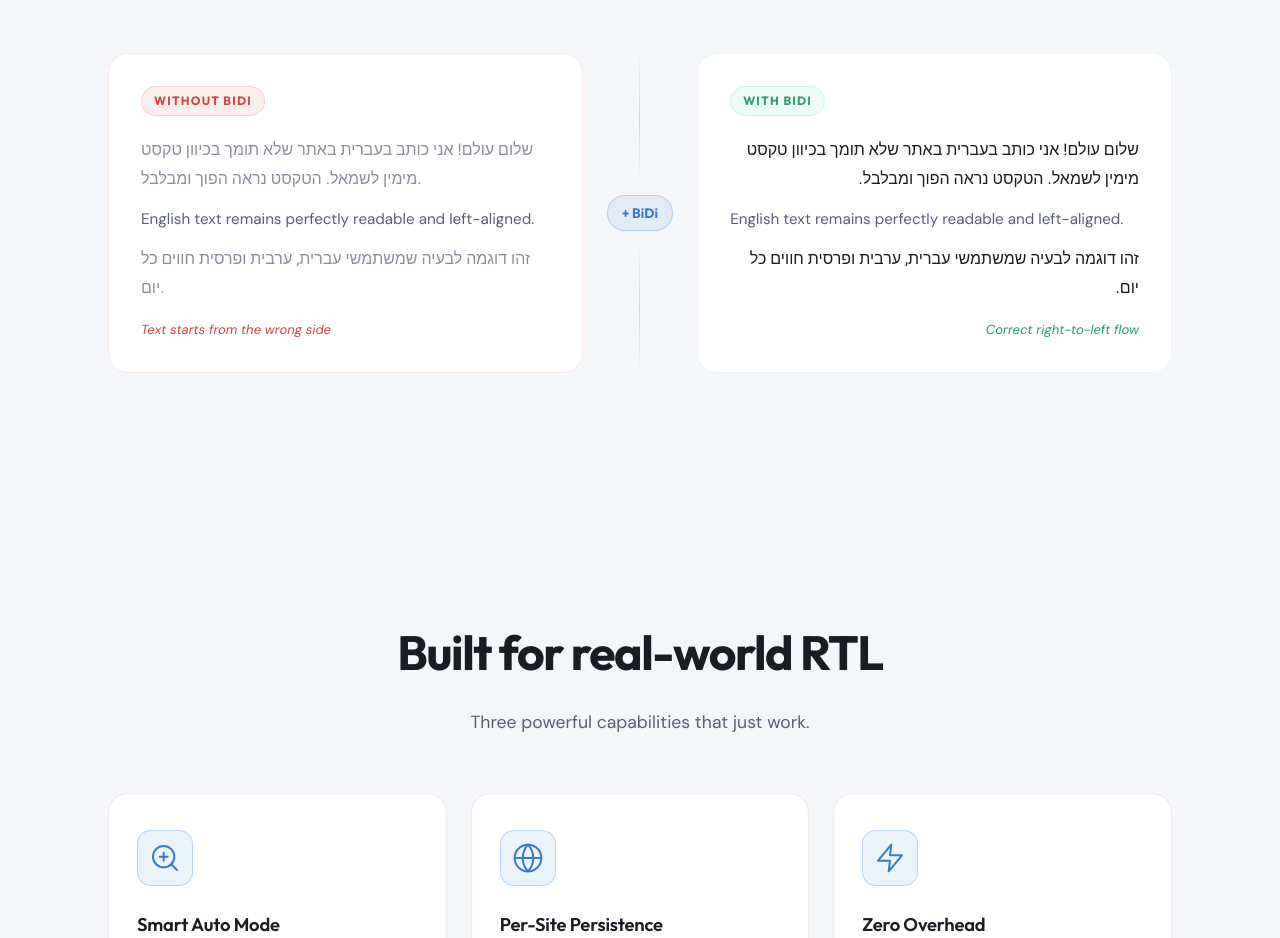
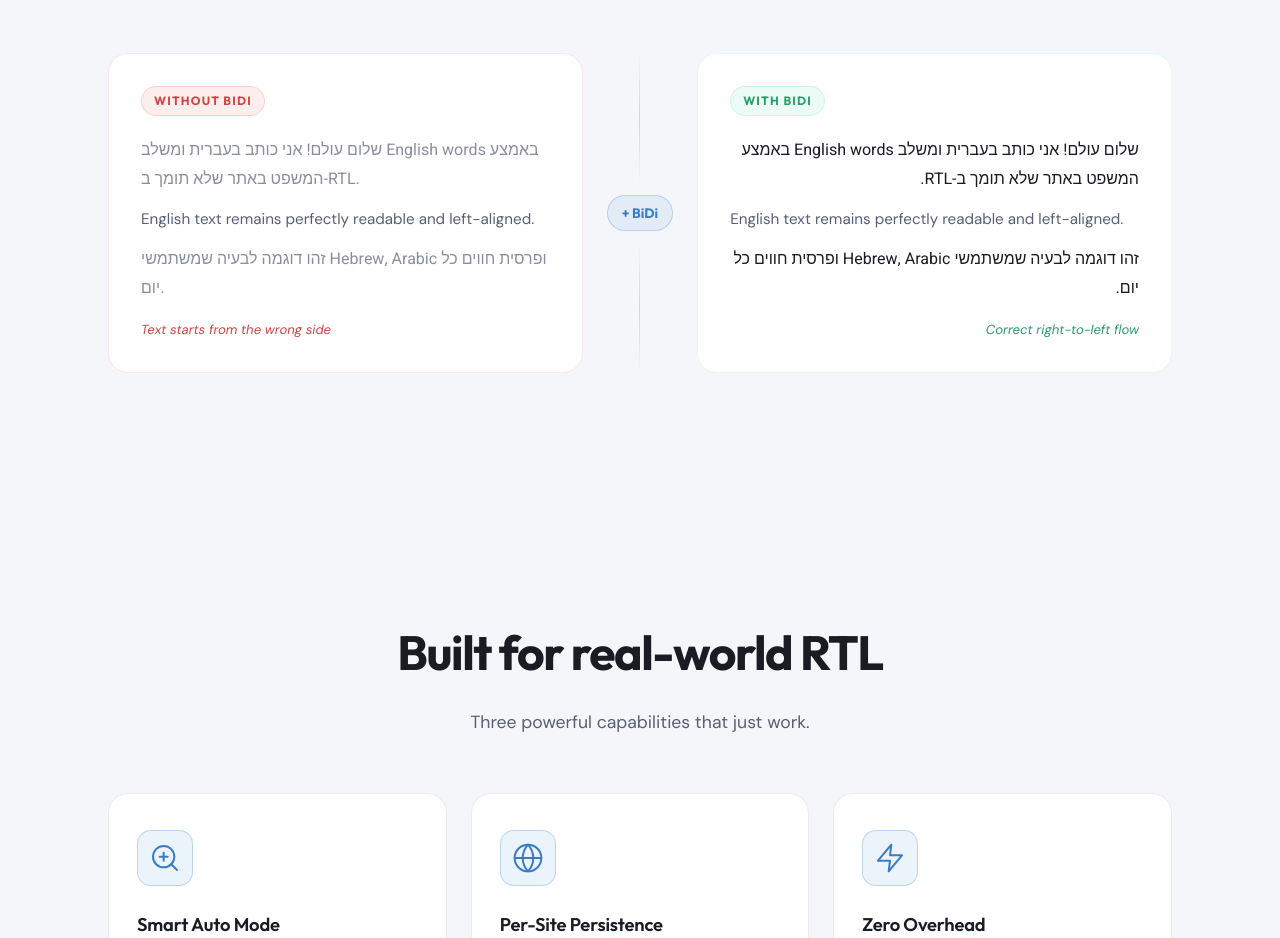
Before and after one commit to ekrako/bidi, a browser extension: page docs/index.html in a window 1280 px wide. Shown: the part 1461-2399 px from the top of the page. Drawn offline with Linux system fonts and the light colour scheme.

Commit message:
Update demo with mixed English and Hebrew text

```diff
--- a/docs/index.html
+++ b/docs/index.html
@@ -110,9 +110,9 @@
             <div class="demo__panel demo__panel--before">
               <div class="demo__label demo__label--bad" data-en="Without BiDi" data-he="בלי BiDi">Without BiDi</div>
               <div class="demo__content" dir="ltr">
-                <div class="demo__line"><span class="demo__text-broken">שלום עולם! אני כותב בעברית באתר שלא תומך בכיוון טקסט מימין לשמאל. הטקסט נראה הפוך ומבלבל.</span></div>
+                <div class="demo__line"><span class="demo__text-broken">שלום עולם! אני כותב בעברית ומשלב English words באמצע המשפט באתר שלא תומך ב-RTL.</span></div>
                 <div class="demo__line"><span class="demo__text-en">English text remains perfectly readable and left-aligned.</span></div>
-                <div class="demo__line"><span class="demo__text-broken">זהו דוגמה לבעיה שמשתמשי עברית, ערבית ופרסית חווים כל יום.</span></div>
+                <div class="demo__line"><span class="demo__text-broken">זהו דוגמה לבעיה שמשתמשי Hebrew, Arabic ופרסית חווים כל יום.</span></div>
                 <div class="demo__annotation" data-en="Text starts from the wrong side" data-he="הטקסט מתחיל מהצד הלא נכון">Text starts from the wrong side</div>
               </div>
             </div>
@@ -124,9 +124,9 @@
             <div class="demo__panel demo__panel--after">
               <div class="demo__label demo__label--good" data-en="With BiDi" data-he="עם BiDi">With BiDi</div>
               <div class="demo__content" dir="rtl">
-                <div class="demo__line"><span class="demo__text-fixed">שלום עולם! אני כותב בעברית באתר שלא תומך בכיוון טקסט מימין לשמאל. הטקסט נראה הפוך ומבלבל.</span></div>
+                <div class="demo__line"><span class="demo__text-fixed">שלום עולם! אני כותב בעברית ומשלב English words באמצע המשפט באתר שלא תומך ב-RTL.</span></div>
                 <div class="demo__line"><span class="demo__text-en">English text remains perfectly readable and left-aligned.</span></div>
-                <div class="demo__line"><span class="demo__text-fixed">זהו דוגמה לבעיה שמשתמשי עברית, ערבית ופרסית חווים כל יום.</span></div>
+                <div class="demo__line"><span class="demo__text-fixed">זהו דוגמה לבעיה שמשתמשי Hebrew, Arabic ופרסית חווים כל יום.</span></div>
                 <div class="demo__annotation demo__annotation--good" data-en="Correct right-to-left flow" data-he="זרימה נכונה מימין לשמאל">Correct right-to-left flow</div>
               </div>
             </div>
```
Also changed, not shown: website/index.html (+4 -4 lines).
